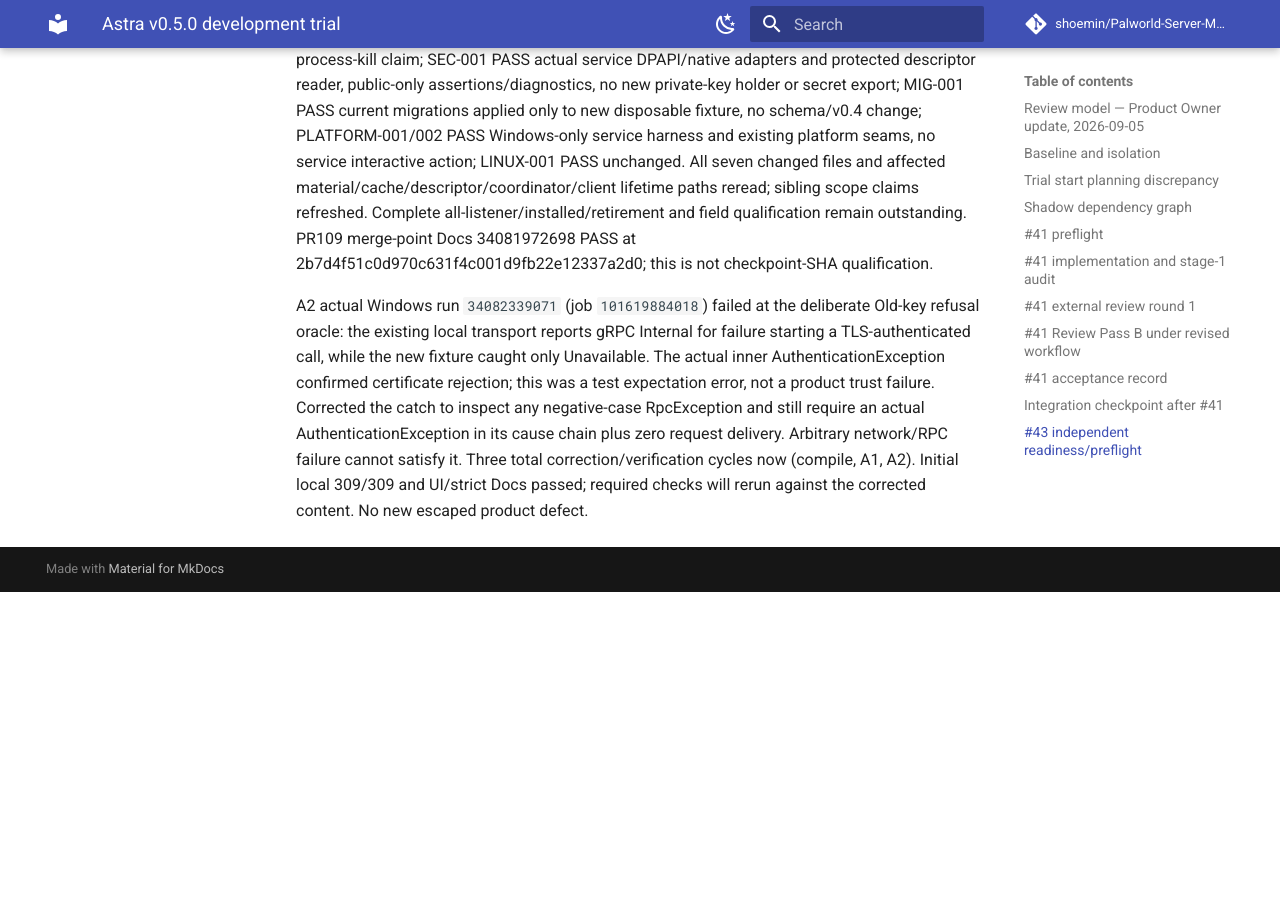
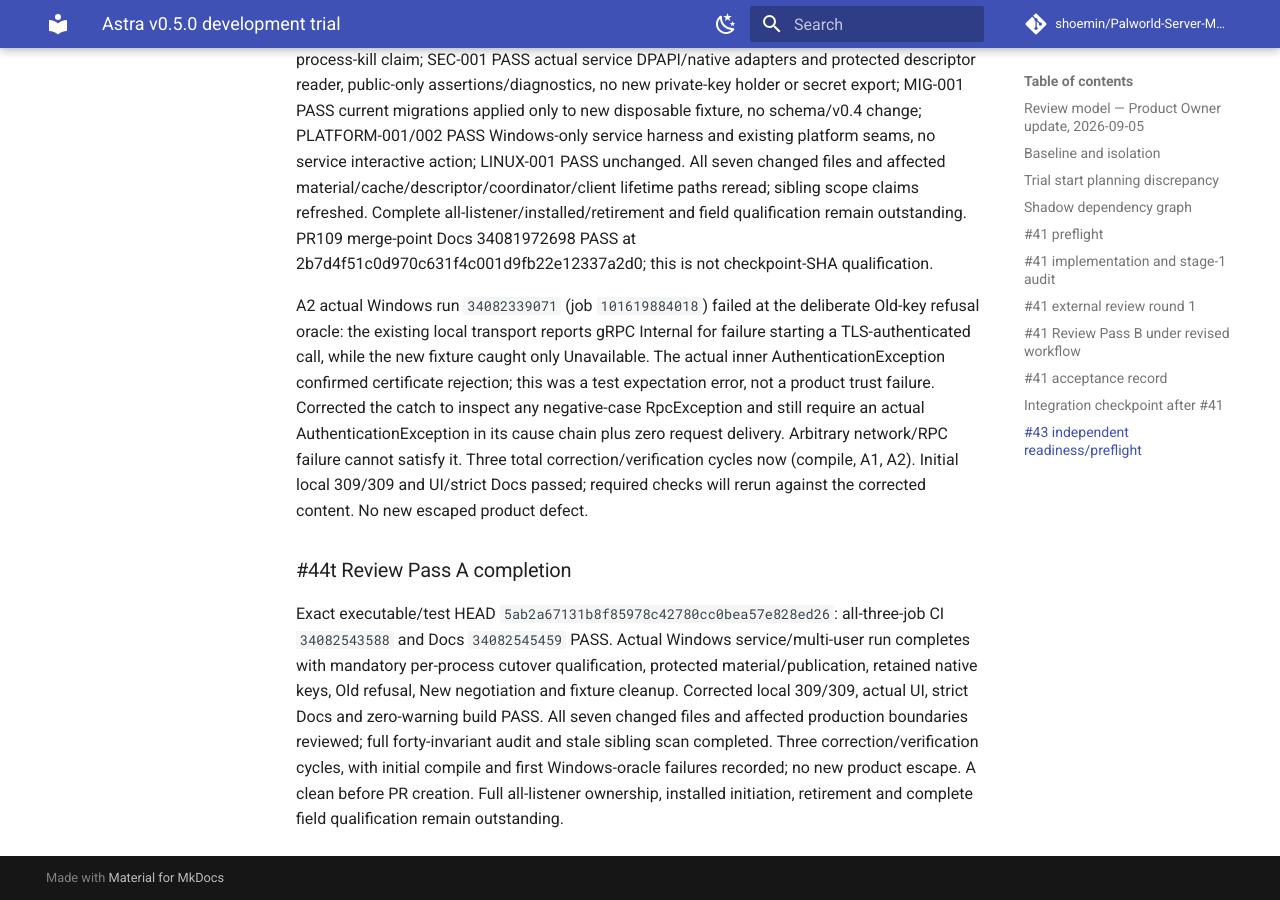
Before and after one commit to shoemin/Palworld-Server-Manager, an MkDocs documentation site: the page built from docs/experiments/astra-v0.5.0-trial.md, in a window 1280 px wide and 900 px high, scrolled down 197827 px. Built offline with MkDocs 1.6.1 and Material for MkDocs 9.7.7, drawn with Linux system fonts in a browser that asks for light colours; comment, search, counter and statistics services are not loaded; before the commit the page ends 198419 px from its top, so only the background shows below that; part of the change alters nothing that is shown.

```diff
--- a/docs/experiments/astra-v0.5.0-trial.md
+++ b/docs/experiments/astra-v0.5.0-trial.md
@@ -2118,3 +2118,8 @@ All forty invariants evaluated across the full affected graph: ARCH-001/002 PASS
 
 
 A2 actual Windows run `34082339071` (job `101619884018`) failed at the deliberate Old-key refusal oracle: the existing local transport reports gRPC Internal for failure starting a TLS-authenticated call, while the new fixture caught only Unavailable. The actual inner AuthenticationException confirmed certificate rejection; this was a test expectation error, not a product trust failure. Corrected the catch to inspect any negative-case RpcException and still require an actual AuthenticationException in its cause chain plus zero request delivery. Arbitrary network/RPC failure cannot satisfy it. Three total correction/verification cycles now (compile, A1, A2). Initial local 309/309 and UI/strict Docs passed; required checks will rerun against the corrected content. No new escaped product defect.
+
+
+### #44t Review Pass A completion
+
+Exact executable/test HEAD `5ab2a67131b8f85978c42780cc0bea57e828ed26`: all-three-job CI `34082543588` and Docs `34082545459` PASS. Actual Windows service/multi-user run completes with mandatory per-process cutover qualification, protected material/publication, retained native keys, Old refusal, New negotiation and fixture cleanup. Corrected local 309/309, actual UI, strict Docs and zero-warning build PASS. All seven changed files and affected production boundaries reviewed; full forty-invariant audit and stale sibling scan completed. Three correction/verification cycles, with initial compile and first Windows-oracle failures recorded; no new product escape. A clean before PR creation. Full all-listener ownership, installed initiation, retirement and complete field qualification remain outstanding.
```
